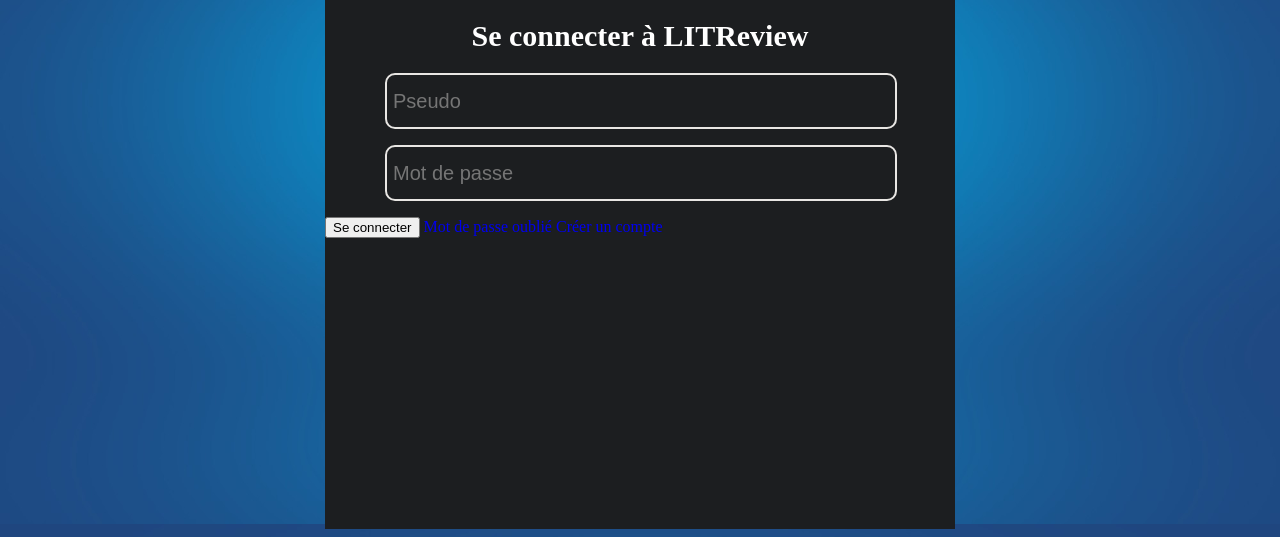
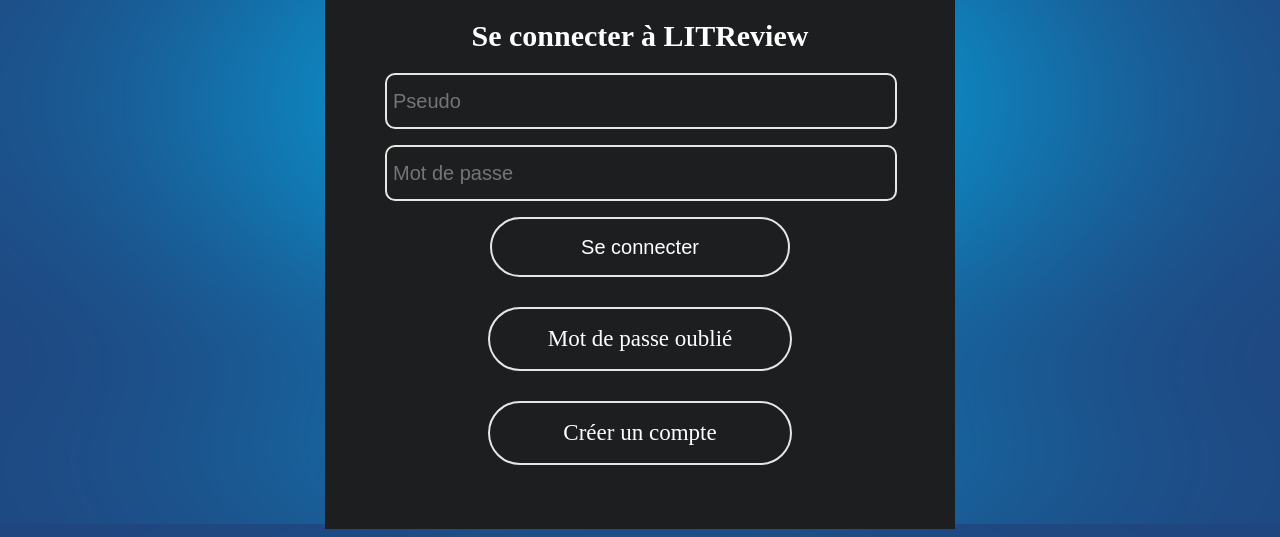
Before and after one commit to Nico13118/Projet9_V2, a Django app: page /login/ in a window 1280 px wide. Shown: the part 276-813 px from the top of the page. Run offline with Django 4.2, Linux system fonts and the light colour scheme.

Commit message:
Déplacement du token csrf. Modification au niveau des noms des classes afin de simplifier et configuration de l'url qui permet d'accéer à la page Réinitialisation de mot de passe

```diff
--- a/litreview/authentication/templates/authentication/login.html
+++ b/litreview/authentication/templates/authentication/login.html
@@ -1,5 +1,4 @@
 <!-- login.html -->
-<!-- authentication/templates/authentication/login.html  -->
 {% extends 'base.html' %}
 {% load static %}
 {% block head %}
@@ -11,15 +10,14 @@
 {% endblock %}
 {% block content %}
         <div class="big-logo"></div>
-            <form method="post">
+            <form method="post">{% csrf_token %}
                 <div class="rectangle-connection">
                     <h1>Se connecter à LITReview</h1>
                     <p class="error-message">{{ message }}</p>
-                    {% csrf_token %}
                     {{ form.as_p }}
-                    <input class="login-button" type="submit" value="Se connecter">
-                    <a href="http://127.0.0.1:8000/forgot/" class="forgot-password-button no-underline">Mot de passe oublié</a>
-                    <a href="{% url 'signup' %}" class="create-account-button no-underline">Créer un compte</a>
+                    <input class="input_button" type="submit" value="Se connecter">
+                    <a href="{% url 'password_reset_form' %}" class="href_button no-underline">Mot de passe oublié</a>
+                    <a href="{% url 'signup' %}" class="href_button no-underline">Créer un compte</a>
                 </div>
             </form>
 {% endblock %}
```
